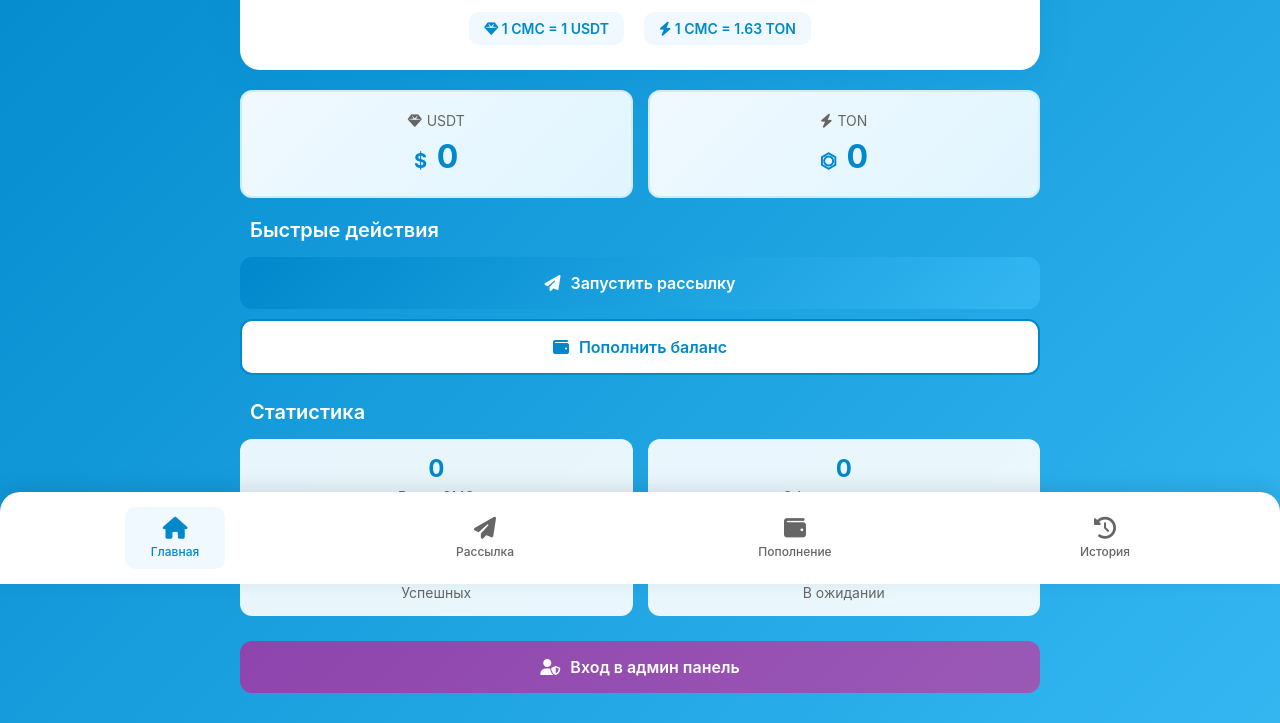
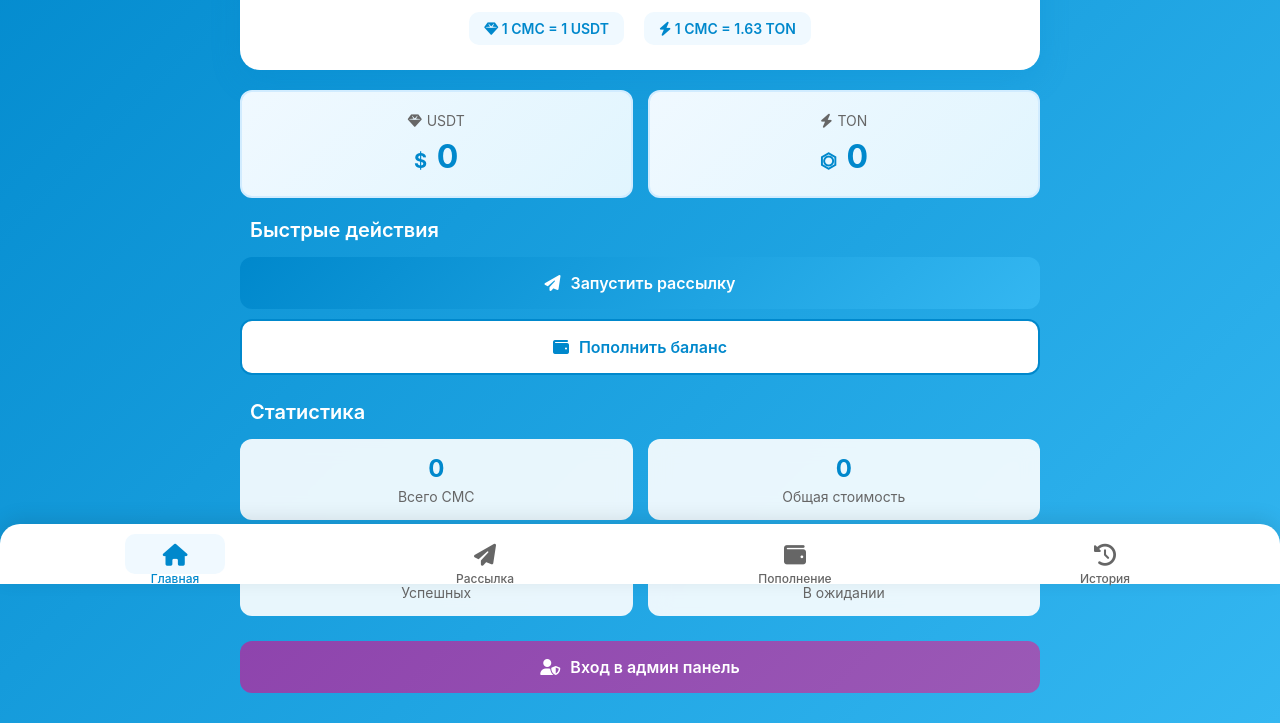
Before and after one commit to smswork34-art/Sms, a plain HTML site: page index.html in a window 1280 px wide. Shown: the part 216-939 px from the top of the page. Drawn offline with Linux system fonts and the light colour scheme; a script that the page names is missing.

Commit message:
Update index.html

```diff
--- a/index.html
+++ b/index.html
@@ -234,12 +234,13 @@
             left: 0;
             right: 0;
             background: white;
-            padding: 15px 20px;
+            padding: 10px 20px;
             display: flex;
             justify-content: space-around;
             border-top-left-radius: 20px;
             border-top-right-radius: 20px;
             box-shadow: 0 -5px 20px rgba(0, 0, 0, 0.1);
+            height: 60px;
         }
 
         .nav-btn {
```
